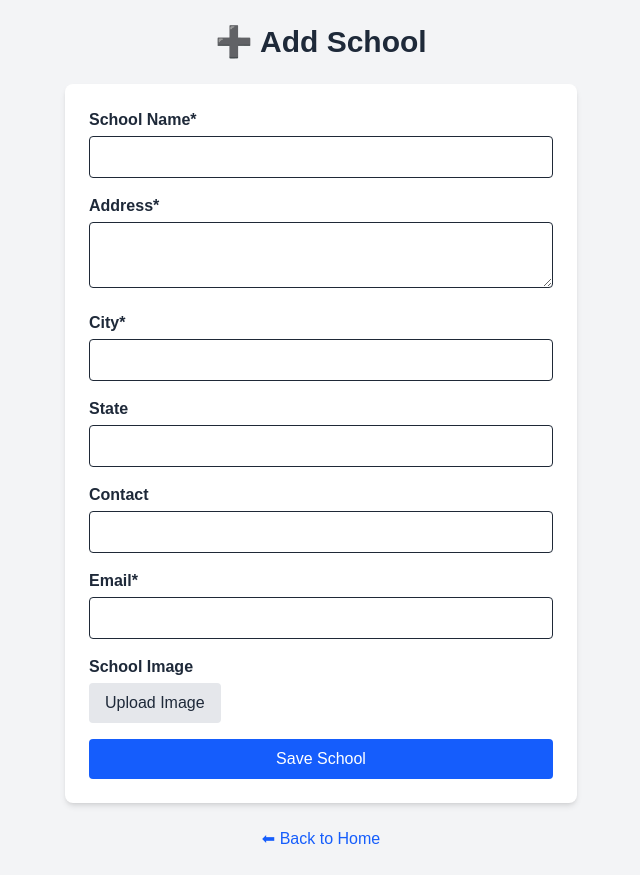
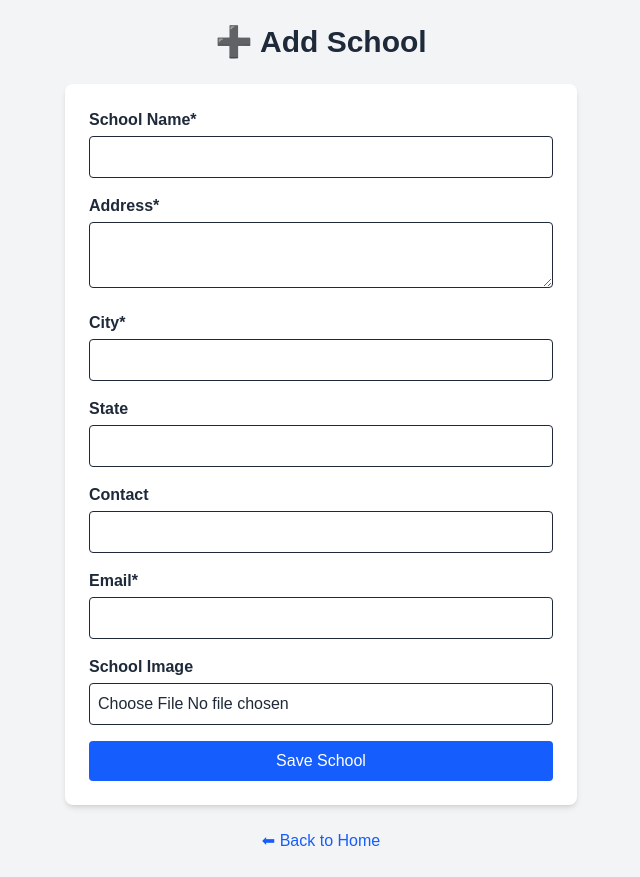
Before and after one commit to xxRahul-Kolixx/school-directory, a Next.js app: page /add-school in a window 1280 px wide. Shown: the whole page, without its empty margins (319-959 px from the left). Built offline with nearby package versions, Linux system fonts and the light colour scheme.

Commit message:
bug: fix the no image upload issue

```diff
--- a/app/add-school/page.jsx
+++ b/app/add-school/page.jsx
@@ -1,21 +1,21 @@
 "use client";
 
-import { useForm } from "react-hook-form";
-import { useState, useRef } from "react";
+import { useForm, Controller } from "react-hook-form";
+import { useState } from "react";
 import { useRouter } from "next/navigation";
 import Link from "next/link";
 
 export default function AddSchoolPage() {
   const {
+    handleSubmit,
+    control,
     register,
-    handleSubmit,
     formState: { errors },
   } = useForm();
   const [loading, setLoading] = useState(false);
   const [serverError, setServerError] = useState("");
-  const [selectedFile, setSelectedFile] = useState(null);
+  const [selectedFileName, setSelectedFileName] = useState("");
   const router = useRouter();
-  const fileInputRef = useRef(null);
 
   const onSubmit = async (data) => {
     setLoading(true);
@@ -33,12 +33,16 @@ export default function AddSchoolPage() {
           process.env.NEXT_PUBLIC_CLOUDINARY_UPLOAD_PRESET
         );
 
+        console.log("Uploading file to Cloudinary:", file.name);
+
         const uploadRes = await fetch(
           `https://api.cloudinary.com/v1_1/${process.env.NEXT_PUBLIC_CLOUDINARY_CLOUD_NAME}/image/upload`,
           { method: "POST", body: formData }
         );
 
         const uploadData = await uploadRes.json();
+        console.log("Cloudinary response:", uploadData);
+
         if (uploadData.secure_url) {
           imageUrl = uploadData.secure_url;
         } else {
@@ -73,15 +77,6 @@ export default function AddSchoolPage() {
     } finally {
       setLoading(false);
     }
-  };
-
-  const handleFileChange = (e) => {
-    setSelectedFile(e.target.files[0]?.name || null);
-  };
-
-  const clearImage = () => {
-    if (fileInputRef.current) fileInputRef.current.value = "";
-    setSelectedFile(null);
   };
 
   return (
@@ -168,40 +163,30 @@ export default function AddSchoolPage() {
           )}
         </div>
 
-        {/* Image Upload */}
+        {/* Image Upload with Controller */}
         <div>
           <label className="block mb-1 font-semibold text-gray-800">
             School Image
           </label>
-          <div className="flex items-center gap-3">
-            <input
-              type="file"
-              accept="image/*"
-              {...register("image")}
-              ref={fileInputRef}
-              onChange={handleFileChange}
-              className="hidden"
-              id="imageUpload"
-            />
-            <label
-              htmlFor="imageUpload"
-              className="px-4 py-2 bg-gray-200 text-gray-800 rounded cursor-pointer hover:bg-gray-300"
-            >
-              Upload Image
-            </label>
-            {selectedFile && (
-              <span className="text-gray-700 text-sm">{selectedFile}</span>
+          <Controller
+            name="image"
+            control={control}
+            defaultValue={null}
+            render={({ field }) => (
+              <input
+                type="file"
+                accept="image/*"
+                onChange={(e) => {
+                  setSelectedFileName(e.target.files[0]?.name || "");
+                  field.onChange(e.target.files);
+                }}
+                className="w-full border p-2 rounded"
+              />
             )}
-            {selectedFile && (
-              <button
-                type="button"
-                onClick={clearImage}
-                className="px-3 py-1 bg-red-500 text-white rounded hover:bg-red-600"
-              >
-                Clear
-              </button>
-            )}
-          </div>
+          />
+          {selectedFileName && (
+            <p className="text-gray-700 mt-1 text-sm">{selectedFileName}</p>
+          )}
         </div>
 
         {/* Submit Button */}
```
